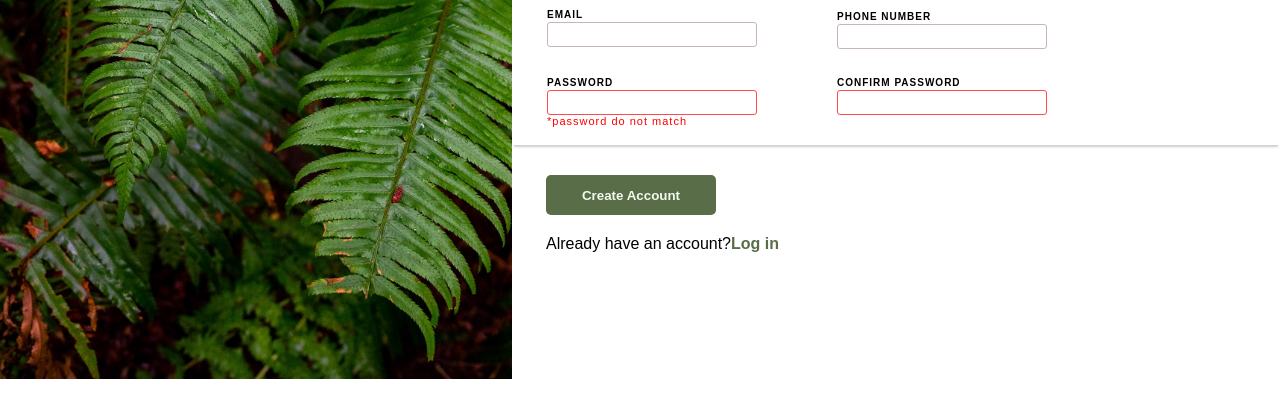
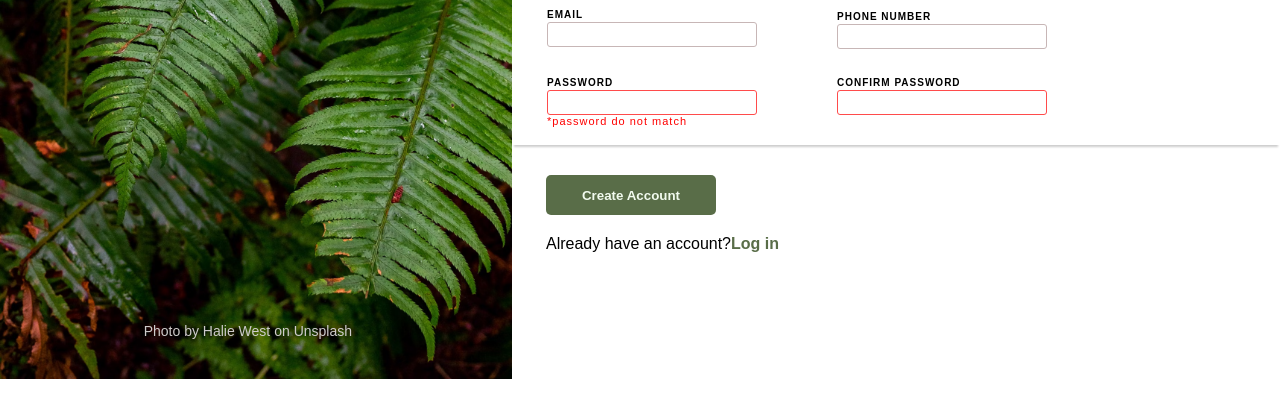
Before and after one commit to Bright-Anyawe/Sign-up-form, a plain HTML site: page index.html in a window 1280 px wide. Shown: the part 389-800 px from the top of the page. Drawn offline with Linux system fonts and the light colour scheme.

Commit message:
Credit the background creator.

```diff
--- a/index.html
+++ b/index.html
@@ -11,10 +11,17 @@
 <body>
     <main>
         <section id="background">
-            <img src="images/photo-1585202900225-6d3ac20a6962.avif" alt="green-fern-plant">
+            <figure>
+                <img src="images/photo-1585202900225-6d3ac20a6962.avif" alt="green-fern-plant">
+                <figcaption id="Creator">Photo by <a
+                        href="https://unsplash.com/@haliewestphoto?utm_content=creditCopyText&utm_medium=referral&utm_source=unsplash">Halie
+                        West</a> on <a
+                        href="https://unsplash.com/photos/green-leaf-plant-in-close-up-photography-25xggax4bSA?utm_content=creditCopyText&utm_medium=referral&utm_source=unsplash">Unsplash</a>
+                </figcaption>
+            </figure>
             <figure id="odin-logo">
                 <img src="images/odin-logo.png" alt="odin-logo">
-                <figcaption>ODIN</figcaption>
+                <figcaption id="Logo-caption">ODIN</figcaption>
             </figure>
         </section>
 
@@ -47,11 +54,13 @@
                 </div>
                 <div id="user_password">
                     <div><label for="password">PASSWORD</label></div>
-                    <input type="password" id="password" name="Password" required pattern="^(?=.*[a-z])(?=.*[A-Z])(?=.*[0-9])(?=.*[!@#$%^&*_=+-]).{8,16}$"> <br>
+                    <input type="password" id="password" name="Password" required
+                        pattern="^(?=.*[a-z])(?=.*[A-Z])(?=.*[0-9])(?=.*[!@#$%^&*_=+-]).{8,16}$"> <br>
                     <p>*password do not match</p>
                     <div class="confirm_password">
                         <div><label for="">CONFIRM PASSWORD</label></div>
-                        <input type="password" id="password" name="Confirm-password" required pattern="^(?=.*[a-z])(?=.*[A-Z])(?=.*[0-9])(?=.*[!@#$%^&*_=+-]).{8,16}$">
+                        <input type="password" id="password" name="Confirm-password" required
+                            pattern="^(?=.*[a-z])(?=.*[A-Z])(?=.*[0-9])(?=.*[!@#$%^&*_=+-]).{8,16}$">
                     </div>
                 </div>
             </form>
--- a/styles.css
+++ b/styles.css
@@ -1,5 +1,6 @@
 :root {
     --custom-blue: rgb(77, 131, 248);
+    --creator-color:  #cecbcb;
 
 }
 
@@ -64,10 +65,23 @@ img[src$=".avif"] {
     font-weight: 700;
 }
 
-figcaption {
+ #Logo-caption {
     font-family: "Norse-Bold";
     font-size: 7rem;
     color: #fff;
+}
+
+#Creator {
+    position: absolute;
+    bottom: 44px;
+    right: 160px;
+    /* text-decoration: none; */
+    color: var(--creator-color);
+    font-size: 14px;
+}
+
+#Creator a {
+    color: var(--creator-color);
 }
 
 #odin-logo img {
```
